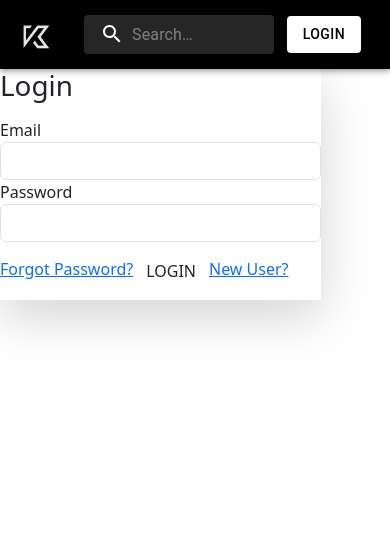
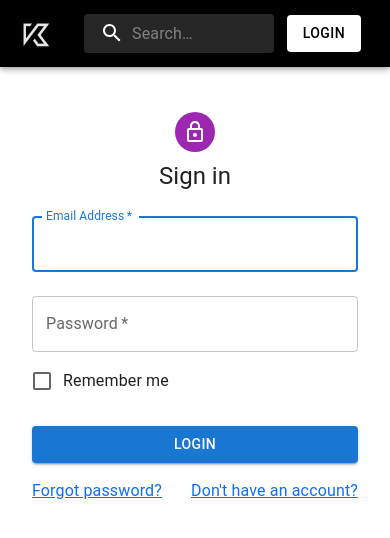
Before and after one commit to ampoldellova/MERN_Kickz_frontend, a React (Create React App) app: page /login in a window 390 px wide. Shown: the top 538 px of the page. Built offline with nearby package versions, Linux system fonts and the light colour scheme.

Commit message:
Home page, Login page modifications

```diff
--- /dev/null
+++ b/src/CSS/Home.css
@@ -0,0 +1,58 @@
+/* CardImage */
+.card {
+    background-image: radial-gradient(#ffffff, #e1e1e1);
+}
+
+/* Loader */
+.loader {
+    display: block;
+    margin-left: auto;
+    margin-right: auto;
+    margin-top: 20%;
+    width: 80px;
+    height: 80px;
+    padding-left: 0;
+}
+
+.loader:after {
+    content: ' ';
+    display: block;
+    width: 64px;
+    height: 64px;
+    margin: 8px;
+    border-radius: 50%;
+    border: 6px solid black;
+    border-color: black transparent;
+    animation: lds-dual-ring 1.2s linear infinite;
+}
+
+@keyframes lds-dual-ring {
+    0% {
+        transform: rotate(0deg);
+    }
+
+    100% {
+        transform: rotate(360deg);
+    }
+}
+
+/* Pagination */
+.page-item.active .page-link {
+    background-color: #242424;
+    border-color: #242424;
+}
+
+.page-link {
+    color: #242424;
+}
+
+.page-link:hover {
+    color: #242424;
+}
+
+.CardMedia {
+    width: 100%;
+    max-height: 640px;
+    object-fit: cover;
+    background-image: radial-gradient(#ffffff, #e1e1e1);
+}
--- a/src/Components/Layout/Header.js
+++ b/src/Components/Layout/Header.js
@@ -18,7 +18,7 @@ import LogoutIcon from '@mui/icons-material/Logout';
 import Button from '@mui/material/Button';
 import Searcher from './Searcher';
 import axios from 'axios';
-// import '../../App.css'
+import '../../CSS/Home.css';
 
 const Header = ({ cartItems }) => {
   const [user, setUser] = useState('')
@@ -147,7 +147,7 @@ const Header = ({ cartItems }) => {
   return (
     <Fragment>
       <Box sx={{ flexGrow: 1 }}>
-        <AppBar position="static" sx={{ backgroundColor: 'black' }}>
+        <AppBar position="fixed" sx={{ backgroundColor: 'black' }}>
           <Toolbar>
             <IconButton
               size="large"
--- a/src/Components/Product/Product.js
+++ b/src/Components/Product/Product.js
@@ -6,17 +6,21 @@ import CardMedia from '@mui/material/CardMedia';
 import Button from '@mui/material/Button';
 import Typography from '@mui/material/Typography';
 import { Link } from 'react-router-dom'
+// import '../../CSS/Image.css';
 
 const Product = ({ product }) => {
 
     return (
+
         <div style={{ display: 'inline-block' }}>
             <div style={{ width: '345px', margin: '10px' }}>
-                <Card variant="outlined" sx={{ maxWidth: 350 }}>
-                    <CardMedia
-                        sx={{ height: 300 }}
-                        image={product.images[0].url}
-                    />
+                <Card variant="outlined" sx={{ maxWidth: 350, borderRadius: '10px' }}>
+                    <div className="card">
+                        <CardMedia
+                            sx={{ height: 300 }}
+                            image={product.images[0].url}
+                        />
+                    </div>
                     <CardContent>
                         <Typography gutterBottom variant="h5" component="div">
                             {product.name}
--- a/src/Components/User/Login.js
+++ b/src/Components/User/Login.js
@@ -1,6 +1,5 @@
 import React, { Fragment, useState, useEffect } from 'react'
 import { Link, useNavigate, useLocation } from 'react-router-dom'
-import Loader from '../Layout/Loader'
 import Metadata from '../Layout/Metadata'
 import { toast } from 'react-toastify';
 import 'react-toastify/dist/ReactToastify.css';
@@ -8,11 +7,23 @@ import axios from 'axios';
 import { authenticate } from '../../utils/helpers'
 import { getUser } from '../../utils/helpers';
 
+import Avatar from '@mui/material/Avatar';
+import Button from '@mui/material/Button';
+import CssBaseline from '@mui/material/CssBaseline';
+import TextField from '@mui/material/TextField';
+import FormControlLabel from '@mui/material/FormControlLabel';
+import Checkbox from '@mui/material/Checkbox';
+import Paper from '@mui/material/Paper';
+import Box from '@mui/material/Box';
+import Grid from '@mui/material/Grid';
+import LockOutlinedIcon from '@mui/icons-material/LockOutlined';
+import Typography from '@mui/material/Typography';
+import { createTheme, ThemeProvider } from '@mui/material/styles';
+
 const Login = () => {
-
     const [email, setEmail] = useState('');
     const [password, setPassword] = useState('');
-    const [loading, setLoading] = useState(false)
+    const defaultTheme = createTheme();
 
     const navigate = useNavigate()
     let location = useLocation();
@@ -51,56 +62,94 @@ const Login = () => {
 
     return (
         <Fragment>
-            {loading ? <Loader /> : (
-                <Fragment>
             <Metadata title={'Login'} />
-
-                    <div className="row wrapper">
-                        <div className="col-10 col-lg-5">
-                            <form className="shadow-lg"
-                                onSubmit={submitHandler}
+            <ThemeProvider theme={defaultTheme}>
+                <Grid container component="main" sx={{ height: '100vh', marginTop: 5 }}>
+                    <CssBaseline />
+                    <Grid
+                        item
+                        xs={false}
+                        sm={4}
+                        md={7}
+                        sx={{
+                            backgroundImage: 'url(https://source.unsplash.com/random?wallpapers)',
+                            backgroundRepeat: 'no-repeat',
+                            backgroundColor: (t) =>
+                                t.palette.mode === 'light' ? t.palette.grey[50] : t.palette.grey[900],
+                            backgroundSize: 'cover',
+                            backgroundPosition: 'center',
+                        }}
+                    />
+                    <Grid item xs={12} sm={8} md={5} component={Paper} elevation={6} square>
+                        <Box
+                            sx={{
+                                my: 8,
+                                mx: 4,
+                                display: 'flex',
+                                flexDirection: 'column',
+                                alignItems: 'center',
+                            }}
                         >
-                                <h1 className="mb-3">Login</h1>
-                                <div className="form-group">
-                                    <label htmlFor="email_field">Email</label>
-                                    <input
-                                        type="email"
-                                        id="email_field"
-                                        className="form-control"
+                            <Avatar sx={{ m: 1, bgcolor: 'secondary.main' }}>
+                                <LockOutlinedIcon />
+                            </Avatar>
+                            <Typography component="h1" variant="h5">
+                                Sign in
+                            </Typography>
+                            <Box component="form" noValidate onSubmit={submitHandler} sx={{ mt: 1 }}>
+                                <TextField
+                                    margin="normal"
+                                    required
+                                    fullWidth
+                                    id="email"
+                                    label="Email Address"
+                                    name="email"
+                                    autoComplete="email"
+                                    autoFocus
                                     value={email}
                                     onChange={(e) => setEmail(e.target.value)}
                                 />
-                                </div>
-
-                                <div className="form-group">
-                                    <label htmlFor="password_field">Password</label>
-                                    <input
+                                <TextField
+                                    margin="normal"
+                                    required
+                                    fullWidth
+                                    name="password"
+                                    label="Password"
                                     type="password"
-                                        id="password_field"
-                                        className="form-control"
+                                    id="password"
+                                    autoComplete="current-password"
                                     value={password}
                                     onChange={(e) => setPassword(e.target.value)}
                                 />
-                                </div>
-
-                                <Link to="/password/forgot" className="float-right mb-4">Forgot Password?</Link>
-
-                                <button
-                                    id="login_button"
+                                <FormControlLabel
+                                    control={<Checkbox value="remember" color="primary" />}
+                                    label="Remember me"
+                                />
+                                <Button
                                     type="submit"
-                                    className="btn btn-block py-3"
+                                    fullWidth
+                                    variant="contained"
+                                    sx={{ mt: 3, mb: 2 }}
                                 >
-                                    LOGIN
-                                </button>
-
-                                <Link to="/register" className="float-right mt-3">New User?</Link>
-                            </form>
-                        </div>
-                    </div>
-
-
-                </Fragment>
-            )}
+                                    Login
+                                </Button>
+                                <Grid container>
+                                    <Grid item xs>
+                                        <Link href="#" variant="body2">
+                                            Forgot password?
+                                        </Link>
+                                    </Grid>
+                                    <Grid item>
+                                        <Link href="#" variant="body2">
+                                            {"Don't have an account?"}
+                                        </Link>
+                                    </Grid>
+                                </Grid>
+                            </Box>
+                        </Box>
+                    </Grid>
+                </Grid>
+            </ThemeProvider>
         </Fragment>
     )
 }
```
Also changed, not shown: src/Components/Home.js (+10 -12 lines), src/CSS/App.css (renamed from src/App.css). Lines whose indentation alone changed are shown as unchanged.
